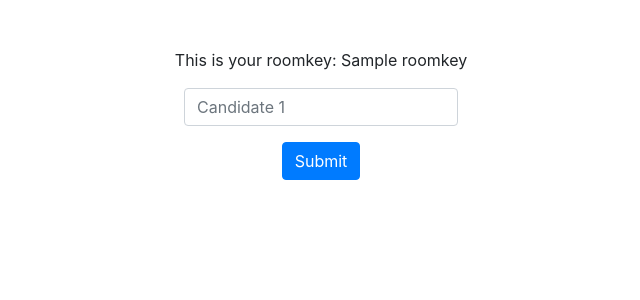
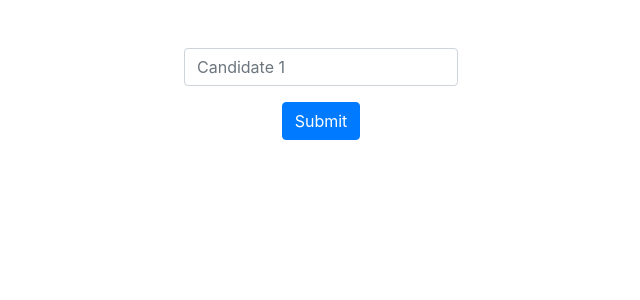
Before and after one commit to MapleLeaves-7/CS50-2021-Vote, a Flask app: template website/templates/set_poll.html in a window 1280 px wide. Shown: the part 64-364 px from the top of the page, without its empty margins (319-959 px from the left). Run offline with Flask 2, Linux system fonts and the light colour scheme; the template is opened without the code that fills it: most values are stand-ins (such as "Sample title", 1, 10 or a date in 2020).

Commit message:
Remove message that tells user roomkey before they set their candidates

```diff
--- a/website/templates/set_poll.html
+++ b/website/templates/set_poll.html
@@ -5,7 +5,7 @@ Set Poll
 {% endblock %}
 
 {% block main %}
-<p>This is your roomkey: {{ roomkey }}</p>
+
 <form action="/set-poll/{{ roomkey }}"
       method="post">
 
```
